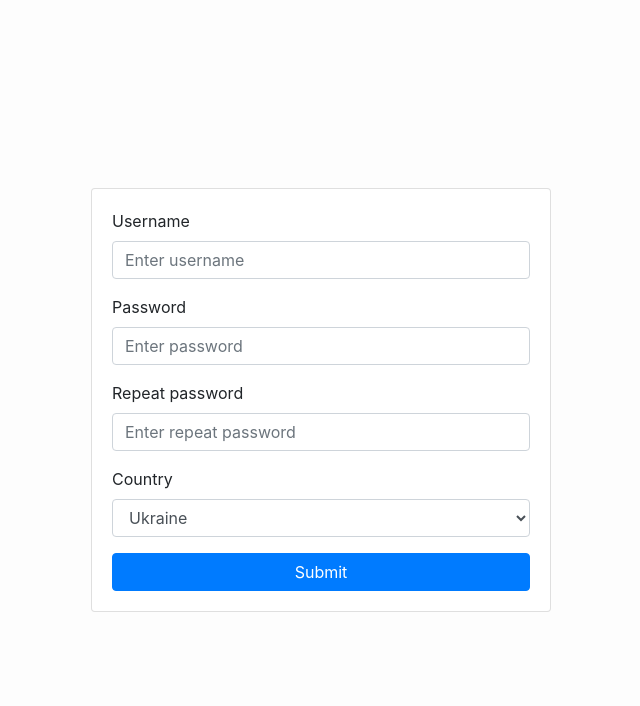
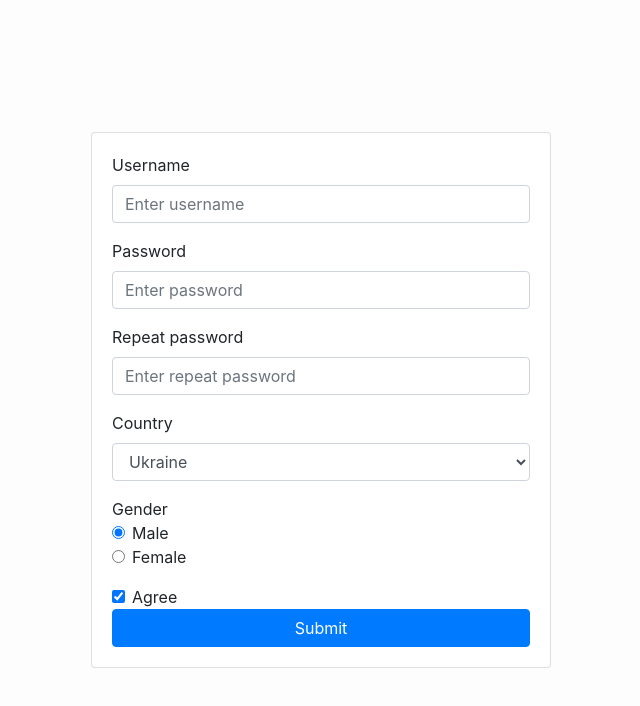
Before and after one commit to ulizko/reactwarriors-forms, a React (Create React App) app: page / in a window 1280 px wide. Shown: the top 706 px of the page, without its empty margins (319-959 px from the left). Built offline with nearby package versions, Linux system fonts and the light colour scheme.

Commit message:
implement code from video-3

```diff
--- a/src/components/App.js
+++ b/src/components/App.js
@@ -8,7 +8,9 @@ export default class App extends Component {
       username: '',
       password: '',
       repeatPassword: '',
-      country: 1
+      country: 1,
+      gender: 'male',
+      agree: true
     }
   }
 
@@ -18,8 +20,16 @@ export default class App extends Component {
   }
 
   handleChange = (event) => {
+    console.log(event.target.name, event.target.value)
     this.setState({
       [event.target.name]: event.target.value
+    })
+  }
+
+  onChangeAgree = (event) => {
+    console.log(event.target.name, event.target.value, event.target.checked)
+    this.setState({
+      [event.target.name]: event.target.checked
     })
   }
 
@@ -30,7 +40,7 @@ export default class App extends Component {
   }
 
   render() {
-    const { username, password, repeatPassword, country } = this.state
+    const { username, password, repeatPassword, country, gender, agree } = this.state
 
     return (
       <div className="form-container card">
@@ -83,7 +93,56 @@ export default class App extends Component {
               { this.getOptionsItems(countries) }
             </select>
           </div>
-          <button type="submit" className="btn btn-primary w-100" onClick={this.onSubmit}>
+          <fieldset className='form-group'>
+            <div>Gender</div>
+            <div className="form-check">
+              <input
+                type="radio"
+                name="gender"
+                id="male"
+                className="form-check-input"
+                value='male'
+                checked={gender === 'male' }
+                onChange={this.handleChange}
+              />
+              <label htmlFor="male" className='form-check-label'>
+                Male
+              </label>
+            </div>
+            <div className="form-check">
+              <input
+                type="radio"
+                name="gender"
+                id="female"
+                className="form-check-input"
+                value='female'
+                checked={gender === 'female' }
+                onChange={this.handleChange}
+              />
+              <label htmlFor="female" className='form-check-label'>
+                Female
+              </label>
+            </div>
+          </fieldset>
+          <div className="form-check">
+            <input
+              className="form-check-input"
+              type="checkbox"
+              id="agree"
+              name='agree'
+              value={agree}
+              checked={agree}
+              onChange={this.onChangeAgree}
+            />
+            <label className="form-check-label" htmlFor="agree">
+              Agree
+            </label>
+          </div>
+          <button
+            type="submit"
+            className="btn btn-primary w-100"
+            onClick={this.onSubmit}
+          >
             Submit
           </button>
         </form>
```
